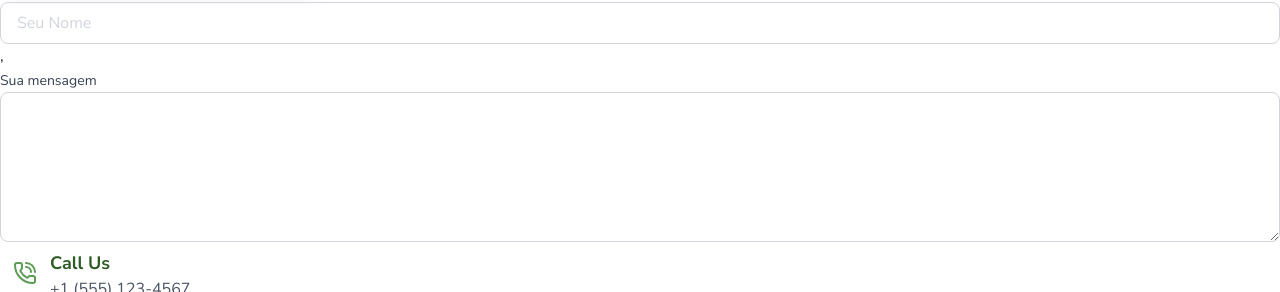
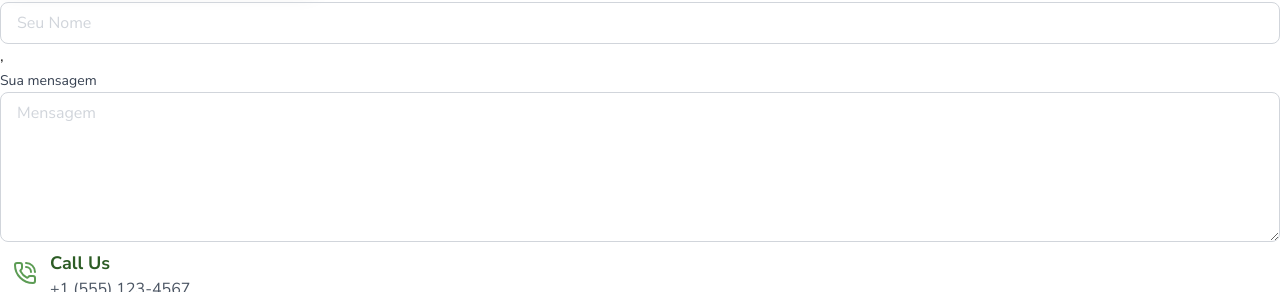
Before and after one commit to Lotus-Bio/lotus-frontend-2.0, a Next.js app: page / in a window 1280 px wide. Shown: the part 4840-5132 px from the top of the page. Built offline with nearby package versions, Linux system fonts and the light colour scheme.

Commit message:
remove estilização errada do placeholder do textarea

```diff
--- a/src/ui/components/Input/input.style.js
+++ b/src/ui/components/Input/input.style.js
@@ -23,10 +23,6 @@ export const StyledTextarea = styled.textarea`
   ${baseInputStyles}
   height: 150px;
   resize: vertical;
-
-  &::placeholder {
-    color: rgba(255, 255, 255, 0.6);
-  }
 `;
 
 export const Label = styled.label`
```
